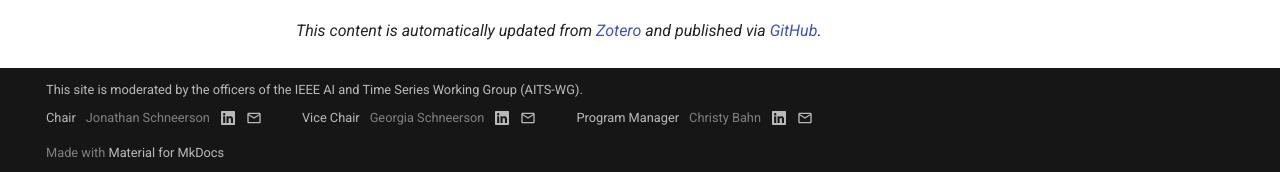
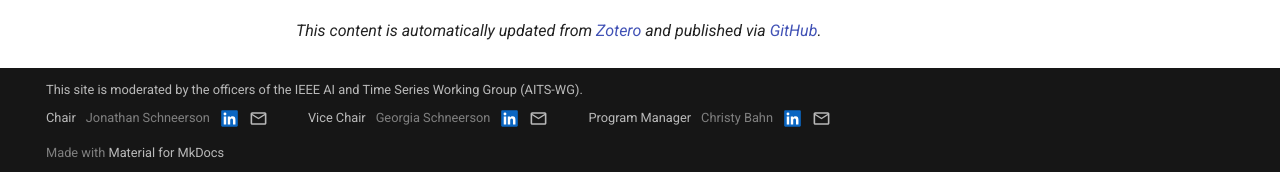
Before and after one commit to aitimeseries/SOTA, an MkDocs documentation site: the page built from docs/index.md, in a window 1280 px wide and 1400 px high, scrolled down 65 px. Shown: the part 1225-1397 px from the top of the window. Built offline with MkDocs 1.6.1 and Material for MkDocs 9.7.7, drawn with Linux system fonts in a browser that asks for light colours.

Commit message:
style(footer): the usual icons, LinkedIn's blue "in" and the envelope
The LinkedIn icon takes its usual look, a blue square with a white "in";
the envelope stays in the footer's text color. Both icons grow from
.8rem to .95rem.

Co-Authored-By: Claude Opus 5.5 <noreply@anthropic.com>

```diff
--- a/docs/stylesheets/officers.css
+++ b/docs/stylesheets/officers.css
@@ -48,7 +48,23 @@
 }
 
 .md-footer-meta .md-officers svg {
-  width: .8rem;
-  height: .8rem;
+  width: .95rem;
+  height: .95rem;
   fill: currentColor;
 }
+
+/* The usual LinkedIn mark: the blue square with a white "in". The icon draws
+   the "in" as holes in the square; a white box behind it, smaller than the
+   square so its rounded corners stay clear, fills them. */
+.md-footer-meta.md-typeset .md-officers a.md-officers__linkedin {
+  color: #0a66c2;
+}
+
+.md-footer-meta .md-officers__linkedin svg {
+  background: linear-gradient(#fff, #fff) center / 70% 70% no-repeat;
+}
+
+.md-footer-meta.md-typeset .md-officers a.md-officers__linkedin:hover,
+.md-footer-meta.md-typeset .md-officers a.md-officers__linkedin:focus-visible {
+  color: #378fe9;
+}
--- a/overrides/partials/copyright.html
+++ b/overrides/partials/copyright.html
@@ -19,7 +19,7 @@
           <span class="md-officers__role">{{ officer.role | e }}</span>
           <span class="md-officers__name">{{ officer.name | e }}</span>
           {% if officer.linkedin %}
-            <a href="{{ officer.linkedin | e }}" target="_blank" rel="noopener" title="LinkedIn" aria-label="LinkedIn profile of {{ officer.name | e }}">
+            <a class="md-officers__linkedin" href="{{ officer.linkedin | e }}" target="_blank" rel="noopener" title="LinkedIn" aria-label="LinkedIn profile of {{ officer.name | e }}">
               {% include ".icons/fontawesome/brands/linkedin.svg" %}
             </a>
           {% endif %}
```
